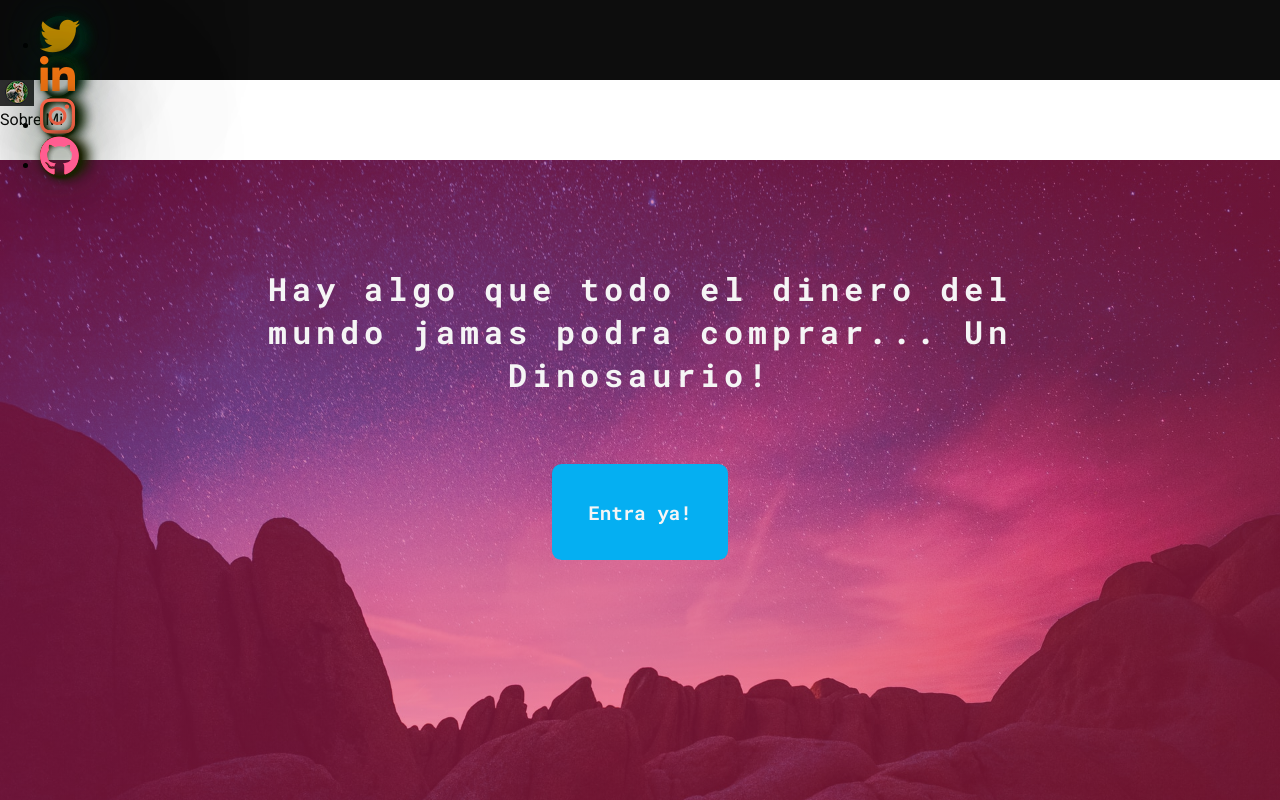
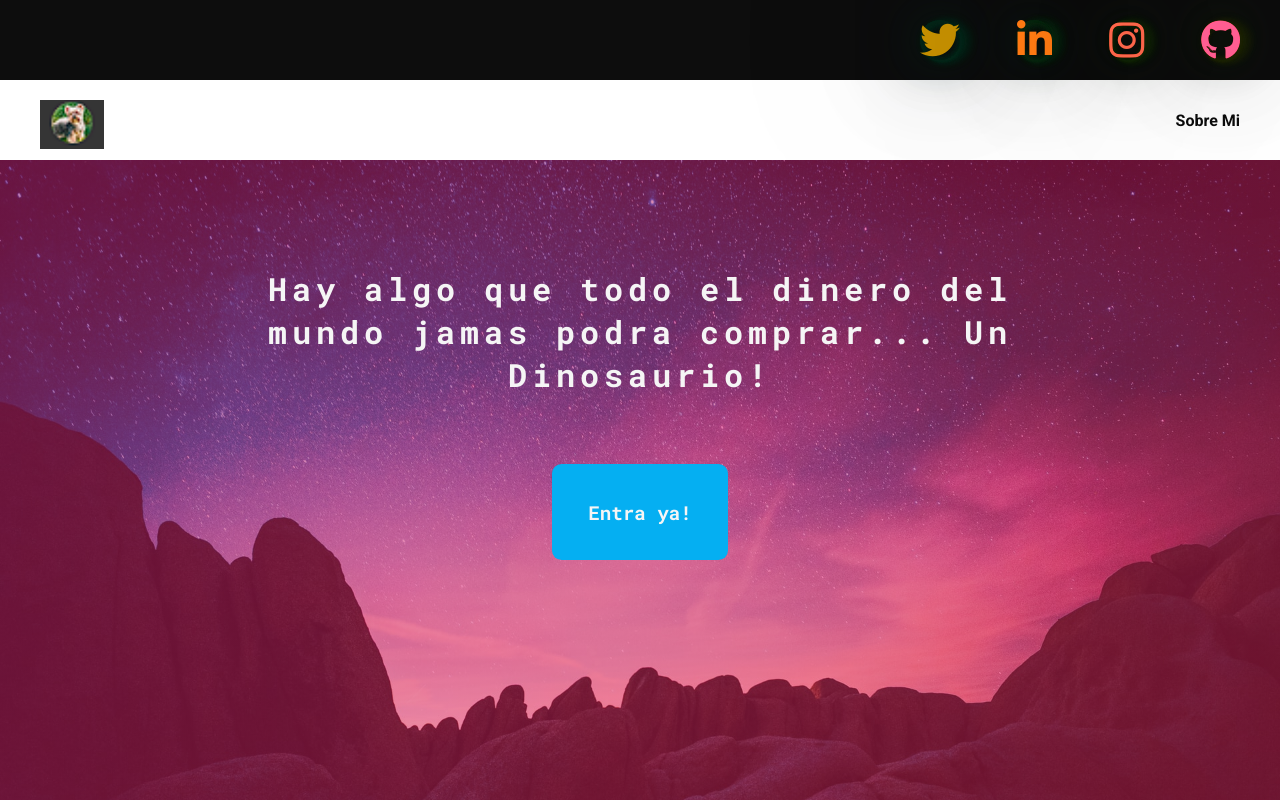
Before and after one commit to AlexAntartico/ch-project, a website: page index.html in a window 1280 px wide. Drawn offline with nearby package versions, Linux system fonts and the light colour scheme; files that its build step writes are made by us from their sources; files whose address does not match are found by name.

Commit message:
all is a hotfix

```diff
--- a/scss/layout/_header.scss
+++ b/scss/layout/_header.scss
@@ -6,14 +6,16 @@ header {
 		height: 5rem;
 		display: grid;
 		background-color: #0D0D0D;
-		div {
-			padding: .8rem;
+		ul {
 			width: 20rem;
 			height: auto;
 			@include flex-parameters(flex, wrap, space-between, center);
 			justify-items: flex-end;
 			justify-self: end;
 			margin-right: 2.5rem;
+			li {
+				list-style: none;
+			}
 		}
 	}
 }
@@ -40,11 +42,11 @@ header {
 .fa-github {
 	animation-delay: 800ms;
 }
-nav {
+.submenu {
 	display: grid;
 	grid-template-columns: repeat(2, 1fr);
 	height: 5rem;
-	.nav-logo-container {
+	.submenu-logo-container {
 		margin-left: 2.5rem;
 		display: flex;
 		align-items: center;
@@ -53,7 +55,7 @@ nav {
 			margin-top: .8rem;
 		}
 	}
-	.profile-link {
+	.submenu-profile-link {
 		margin-right: 2.5rem;
 		display: flex;
 		align-items: center;
```
